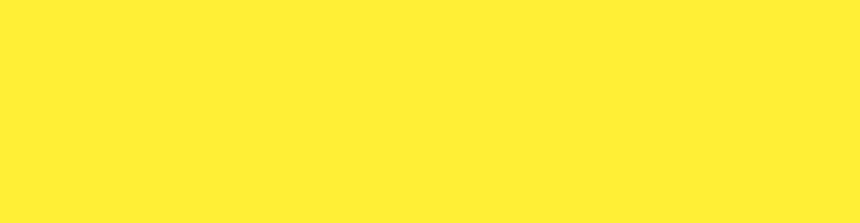
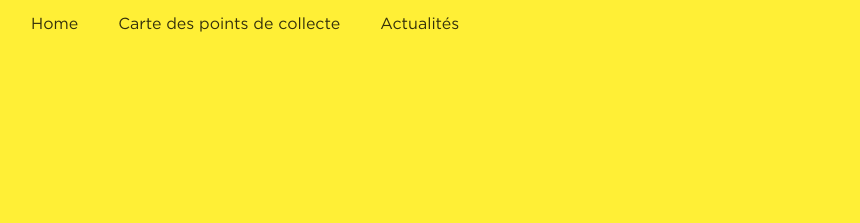
Before and after one commit to benoitguigal/lincassable-website, a Gatsby site: page / in a window 1280 px wide. Shown: the top 223 px of the page, without its empty margins (1-861 px from the left). Built offline with nearby package versions, Linux system fonts and the light colour scheme; Gatsby itself is replaced by a stand-in of ours.

Commit message:
add simple navbar

```diff
--- a/src/components/layout.js
+++ b/src/components/layout.js
@@ -8,12 +8,14 @@
 import React from "react";
 import PropTypes from "prop-types";
 
+import Navbar from "./navbar";
 import Header from "./header";
 import Footer from "./footer";
 
 const Layout = ({ children }) => {
   return (
     <>
+      <Navbar />
       <Header />
       <div>
         <main>{children}</main>
--- /dev/null
+++ b/src/components/navbar.js
@@ -0,0 +1,34 @@
+import React, { useEffect, useState } from "react";
+
+const Navbar = () => {
+  const [scrollTop, setScrollTop] = useState(0);
+
+  useEffect(() => {
+    const onScroll = (e) => {
+      setScrollTop(e.target.documentElement.scrollTop);
+    };
+    window.addEventListener("scroll", onScroll);
+    return () => window.removeEventListener("scroll", onScroll);
+  }, [scrollTop]);
+
+  const style = scrollTop > 15 ? "bg-black text-white" : "bg-my-yellow ";
+
+  return (
+    <div
+      class={`${style} h-15 fixed w-full overflow-hidden p-3 flex flex-row justify-start items-center`}
+      id="navbar"
+    >
+      <a class="mx-5" href="#home">
+        Home
+      </a>
+      <a class="mx-5" href="#carte">
+        Carte des points de collecte
+      </a>
+      <a class="mx-5" href="#actu">
+        Actualités
+      </a>
+    </div>
+  );
+};
+
+export default Navbar;
```
